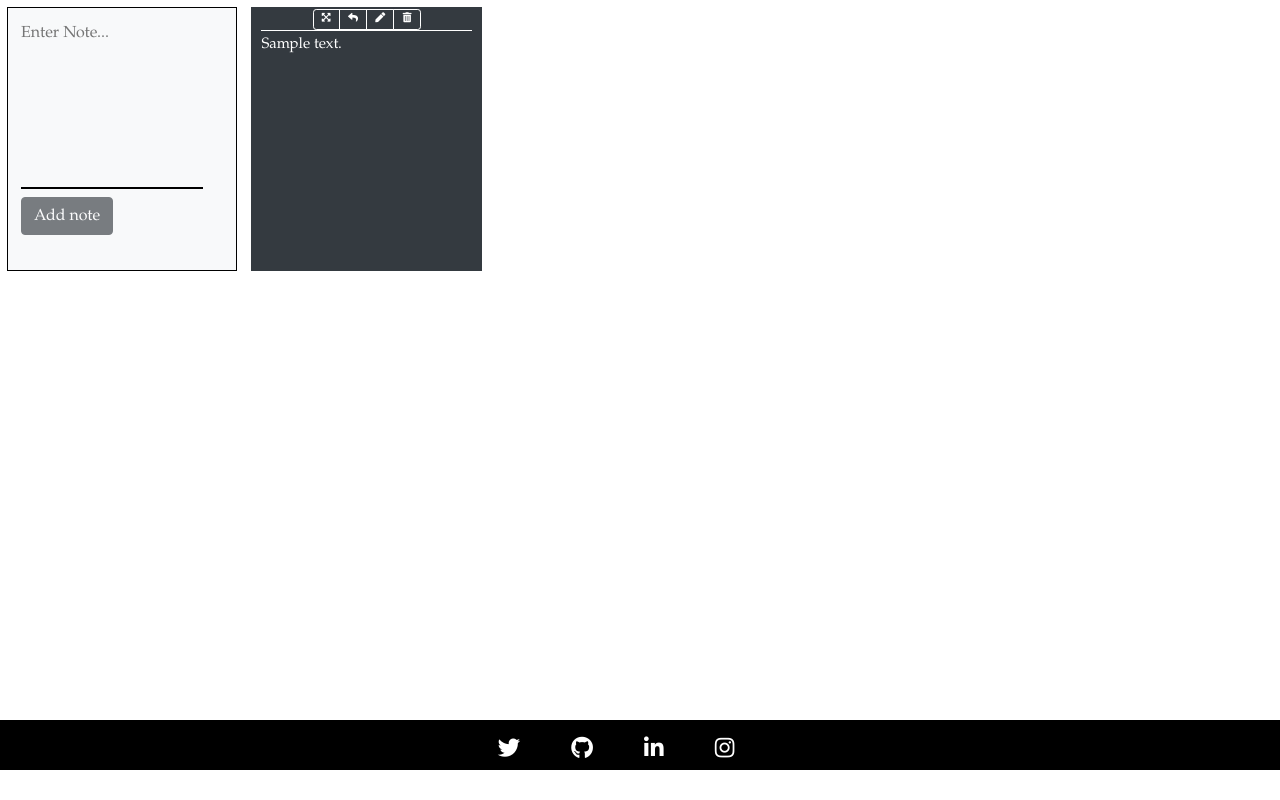
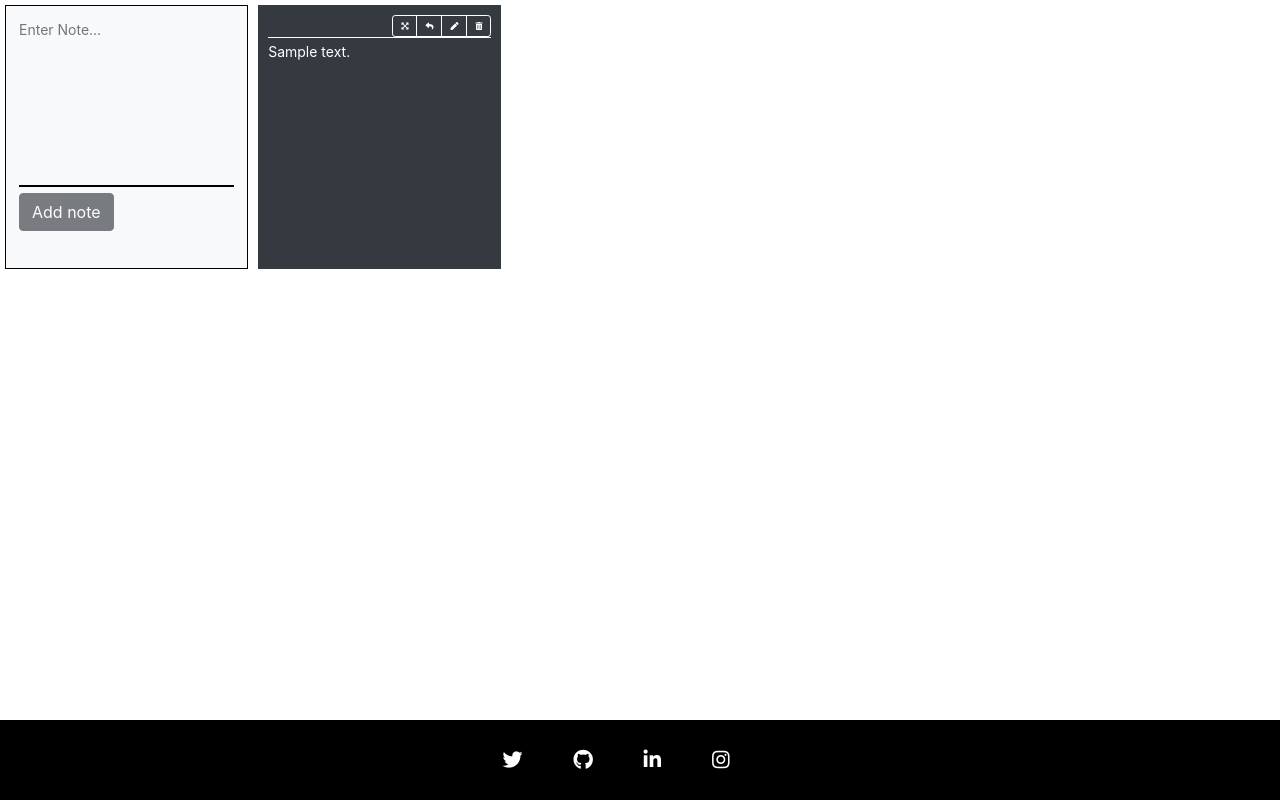
Before and after one commit to eshaan7/ShareNotesOnHaste, a Django app: page / in a window 1280 px wide. Run offline with Django 3.2, Linux system fonts and the light colour scheme; tables that the repository leaves empty hold one stand-in row (values such as "Sample post"); some libraries are stand-ins or nearby versions.

Commit message:
updated social links

```diff
--- a/notes/static/notes/styles.css
+++ b/notes/static/notes/styles.css
@@ -1,17 +1,9 @@
-
 * {
 	margin: 0;
 	padding: 0;
 }
 
-body {
-  display: grid;
-  grid-template-columns: auto;
-  grid-template-rows: auto auto 50px;
-  grid-template-areas: "hd"
-                       "main"
-                       "ft";
-}
+ /* HEADER */
 
 @keyframes hide {
     0% {
@@ -19,11 +11,11 @@ body {
       height: 100%;
     }
     50% {
-    opacity: 1;
-    height: 60%;
+      opacity: 0.8;
+      height: 70%;
     }
     75% {
-    opacity: 0.7;
+      opacity: 0.4;
       height: 40%;
     }
     100% {
@@ -32,188 +24,119 @@ body {
     }
 }
 
-header {
-  background-color: black !important;
-  color: white !important;
+#main-header {
+	position: relative;
+	width: 100%;
+    background-color: black;
+	color: white;
 	text-align: center;
-  grid-area: hd;
+	font-size: 16px;
     animation-name: hide;
-  animation-duration: 2s;
+    animation-duration: 1s;
     animation-fill-mode: forwards;
     animation-play-state: paused;
 }
 
-header a:hover {
-  border-radius: 0.5em;
+#main-header a:hover {
+    border-radius: 0.5rem;
     background-color: white;
     color: black !important;
 }
 
+/* BODY */
+
 #body-container {
-    grid-area: main;
+	position: relative;
 	min-height: 90vh;
+	width: 100%;
     display: flex;
     flex-wrap: wrap;
-    flex-direction: row;
-    font-family: Palatino !important;
-
 }
 
 .input-form {
 	background-color: #f8f9fa !important;
-    width: 18%;
 	height: 33vh;
-    margin: 7px;
+	width: 19%;
+    margin: 5px 5px;
     padding: 13px;
-    overflow: hidden;
     border: 1px solid black;
 }
 
 .input-form textarea, textarea:focus {
 	border: none;
+	border-bottom: 2px solid black;
 	background-color: #f8f9fa !important;
+	color: black;
     outline: 0;
-    width: 90%;
+    width: 100%;
     height: 21vh;
-    border-bottom: 2px solid black;
 	resize: none;
+	font-size: 14px;
 }
 
-.note-grid, .note-grid:hover {
-  display: grid;
-  grid-template-columns: auto;
-  grid-template-rows: 13px auto 10px;
-  grid-template-areas: "btns"
-                       "para"
-                       "expand";
+.note-box {
+	display: flex;
+	flex-direction: column;
 	background-color: #343a40 !important;
-  font-size: 15px;
-  margin: 7px;
+	margin: 5px 5px;
+	width: 19%;
 	padding: 10px;
-  width: 18%;
 	height: 33vh;
-  position: relative;
-  overflow: hidden;
 }
 
-
-/*
-
-.note-grid:hover {
-    font-size: 23px;
-    margin: 5px;
-    padding: 10px;
-    width: 25%;
-    height: auto;
-    overflow: visible;
-    z-index: 2;
+.note-box .btn-group {
+	align-self: flex-end;
 }
 
-*/
-
-.note-grid p {
-  grid-area: para;
-  white-space: pre-wrap;
-  word-wrap: break-word;
-  border-top: 0.5px solid white !important;
-  padding-top: 3px;
-  color: rgb(255, 255, 255);
-  position: relative;
+.btn-group a.btn {
+    font-size: 8px !important;
+	background-color: #343a40 !important;
+	color: white !important;
+    border: 0.7px solid white;
 }
 
-.btn-group {
-    grid-area: btns;
-    margin: -1vh 4vw 0vh 4vw;
-}
-
-a.btn {
-    font-size: 10px !important;
-    padding: 0.3vh 0vw 2vh 0vw !important;
-    background-color: #343a40 !important;
-    border: 0.7px solid white !important;
-    color: white !important;
-}
-
-.btn-edit:hover, .btn-reply:hover, .btn-expand:hover {
+.btn-group .btn-edit:hover,
+.btn-group .btn-reply:hover,
+.btn-group .btn-expand:hover {
   background-color: white !important;
   color: black !important;
   border: 1px solid black !important;
-
 }
 
-.btn-close:hover {
+.btn-group .btn-close:hover {
   background-color: red !important;
   color: black !important;
   border: 1px solid white !important;
 }
 
+.note-box p {
+	padding-top: 3px;
+	margin-bottom: 0;
+	white-space: pre-wrap;
+	word-wrap: break-word;
+	overflow: hidden;
+	border-top: 0.5px solid white !important;
+	color: rgb(255, 255, 255);
+	font-size: 14px;
+}
+
+
+
+/* FOOTER */
+
 footer {
-  grid-area: ft;
 	position: relative;
 	left: 0;
 	bottom: 0 !important;
 	width: 100%;
-  padding: 20px 20px 20px 20px;
+	height: 10vh;
+	padding-top: 4vh;
 	background-color: black !important;
 	color: white !important;
 	text-align: center;
-  font-size: 0.7em;
+	font-size: 10px;
   }
 
   footer i {
 	color: white;
 }
-
-
-/* for mobile phones */
-
-@media only screen and (max-width: 900px) {
-
-  #body-container {
-    min-height: 90vh !important;
-  }
-
-  footer {
-    height: 10vh;
-    padding-top: 30px;
-  }
-
-  .note-grid, .note-grid:hover, .input-form {
-    width: 29% !important;
-    height: 20vh !important;
-    margin: 5px;
-    padding: 7px;
-  }
-
-  .note-grid p {
-    top: -0.5vh;
-    font-size: 9px !important;
-  }
-
-  .input-form textarea, textarea:focus {
-    position: relative;
-    font-size: 11px !important;
-    height: 10vh !important;
-  }
-
-  button.submit {
-    position: relative;
-    height: 1vh !important;
-    font-size: 10px !important;
-    clear: both;
-    margin-top: -1.5vh;
-    text-align: center;
-    padding: 0.5vh 2vw 3.0vh 2vw !important;
-  }
-
-  .btn-group {
-    margin: -0.7vh -0.5vw 0vh 65% !important;
-  }
-
-  a.btn {
-    padding: 0.3vh 0.5vw 1.0vh 0.5vw !important;
-    font-size: 5px !important;
-    height: 1.5vh !important;
-    border: 0.4px solid lightgrey !important;
-  }
-}
--- a/notes/templates/notes/index.html
+++ b/notes/templates/notes/index.html
@@ -16,9 +16,9 @@
     <!-- Body -->
     <body>
     {% if message %}
-    	<header>
+    	<header id="main-header">
     		<i class="far fa-bell"> {{ message }}</i>
-    		<a class="fas fa-times-circle fa-sm" onclick="removeHeader(this);"></a>
+    		<a class="fas fa-times-circle fa-sm" role="button" onclick="removeHeader(this);"></a>
     	</header>
     {% endif %}
         <div id="body-container">
@@ -30,7 +30,7 @@
 	            </form>
         	</div>
         {% for n in notes %}
-            <div class="note-grid">
+            <div class="note-box">
             	<div class="btn-group btn-group-sm" role="group">
             		<a onclick="alert('expand: Coming soon');" class="btn btn-expand"><i class="fas fa-expand-arrows-alt"></i>
 					<a onclick="javascript:alert('Reply: Coming soon');" class="btn btn-reply"><i class="fas fa-reply"></i></a>
@@ -47,7 +47,7 @@
 			<!-- Footer Elements -->
 			<div id="footer-container">
 			    <!-- Twitter -->
-			    <a href="https://twitter.com/scriptnotsokid">
+			    <a href="https://twitter.com/mask0fmydisguis">
 			      <i class="fab fa-twitter fa-lg white-text mr-md-5 mr-3 fa-2x"> </i>
 			    </a>
 			    <!-- Github -->
@@ -55,7 +55,7 @@
 			      <i class="fab fa-github fa-lg white-text mr-md-5 mr-3 fa-2x"> </i>
 			    </a>
 			    <!--Linkedin -->
-			    <a href="https://www.linkedin.com/in/eshaan-bansal-6a8287164">
+			    <a href="https://www.linkedin.com/in/eshaan7">
 			      <i class="fab fa-linkedin-in fa-lg white-text mr-md-5 mr-3 fa-2x"> </i>
 			    </a>
 			    <!--Instagram-->
```
Also changed, not shown: notes/static/notes/styles-old.css (added, +219 -0 lines). Lines whose indentation alone changed are shown as unchanged.
